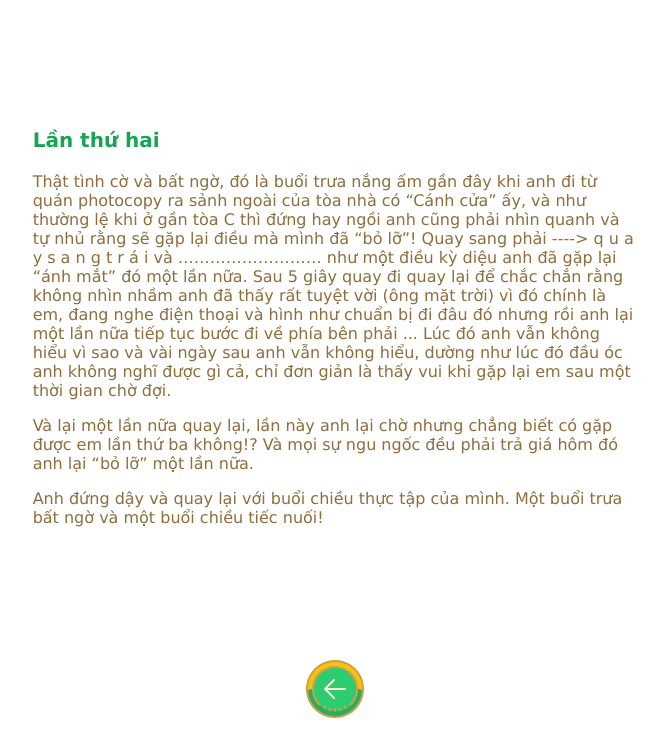
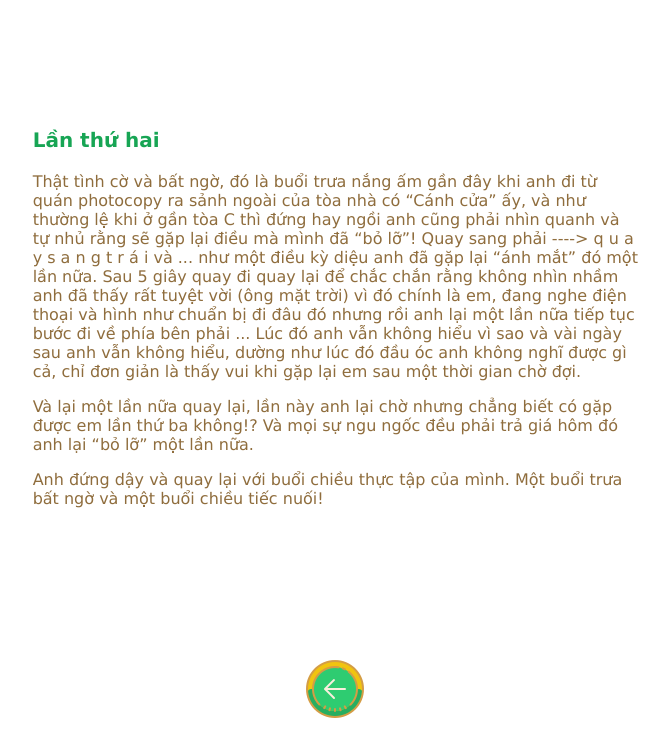
Before and after one commit to thangle1202/bacduathu.io, a plain HTML site: page chapter4.html in a window 1280 px wide. Shown: the part 200-946 px from the top of the page, without its empty margins (304-973 px from the left). Drawn offline with Linux system fonts and the light colour scheme.

Commit message:
Update chapter4.html

```diff
--- a/chapter4.html
+++ b/chapter4.html
@@ -19,7 +19,7 @@
 
 	<div id="body">
 		<h3 class="chap">Lần thứ hai</h3>
-		<p class="say">Thật tình cờ và bất ngờ, đó là buổi trưa nắng ấm gần đây khi anh đi từ quán photocopy ra sảnh ngoài của tòa nhà có “Cánh cửa” ấy, và như thường lệ khi ở gần tòa C thì đứng hay ngồi anh cũng phải nhìn quanh và tự nhủ rằng sẽ gặp lại điều mà mình đã “bỏ lỡ”! Quay sang phải ----> q u a y s a n g t r á i  và ……………………… như một điều kỳ diệu anh đã gặp lại “ánh mắt” đó một lần nữa. Sau 5 giây quay đi quay lại để chắc chắn rằng không nhìn nhầm anh đã thấy rất tuyệt vời (ông mặt trời) vì đó chính là em, đang nghe điện thoại và hình như chuẩn bị đi đâu đó nhưng rồi anh lại một lần nữa tiếp tục bước đi về phía bên phải ... Lúc đó anh vẫn không hiểu vì sao và vài ngày sau anh vẫn không hiểu, dường như lúc đó đầu óc anh không nghĩ được gì cả, chỉ đơn giản là thấy vui khi gặp lại em sau một thời gian chờ đợi.
+		<p class="say">Thật tình cờ và bất ngờ, đó là buổi trưa nắng ấm gần đây khi anh đi từ quán photocopy ra sảnh ngoài của tòa nhà có “Cánh cửa” ấy, và như thường lệ khi ở gần tòa C thì đứng hay ngồi anh cũng phải nhìn quanh và tự nhủ rằng sẽ gặp lại điều mà mình đã “bỏ lỡ”! Quay sang phải ----> q u a y s a n g t r á i   và ... như một điều kỳ diệu anh đã gặp lại “ánh mắt” đó một lần nữa. Sau 5 giây quay đi quay lại để chắc chắn rằng không nhìn nhầm anh đã thấy rất tuyệt vời (ông mặt trời) vì đó chính là em, đang nghe điện thoại và hình như chuẩn bị đi đâu đó nhưng rồi anh lại một lần nữa tiếp tục bước đi về phía bên phải ... Lúc đó anh vẫn không hiểu vì sao và vài ngày sau anh vẫn không hiểu, dường như lúc đó đầu óc anh không nghĩ được gì cả, chỉ đơn giản là thấy vui khi gặp lại em sau một thời gian chờ đợi.
 		</p>
 
 		<p class="say">Và lại một lần nữa quay lại, lần này anh lại chờ nhưng chẳng biết có gặp được em lần thứ ba không!? Và mọi sự ngu ngốc đều phải trả giá hôm đó anh lại “bỏ lỡ” một lần nữa.
```
